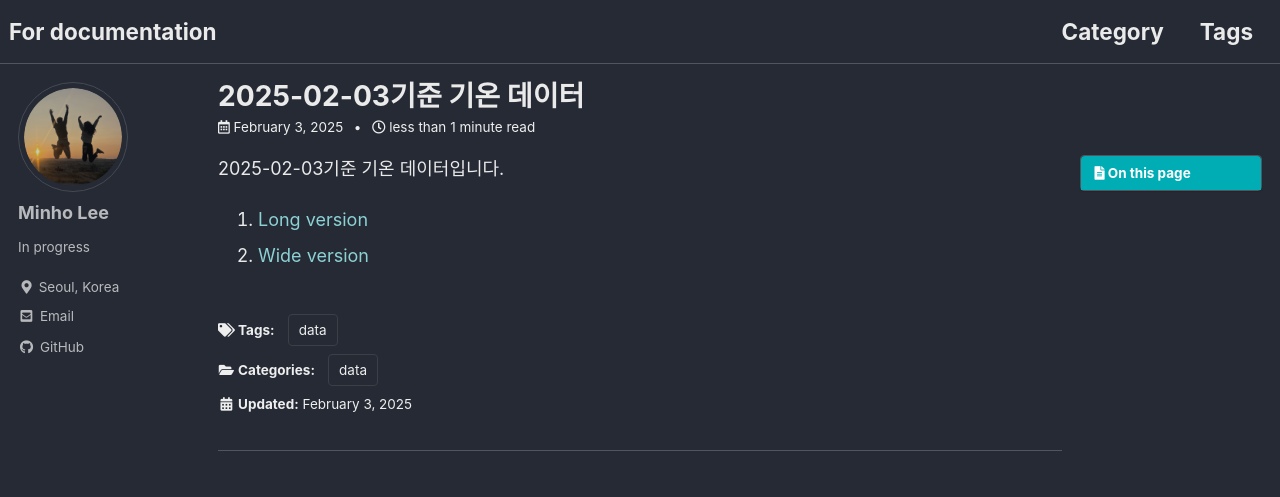
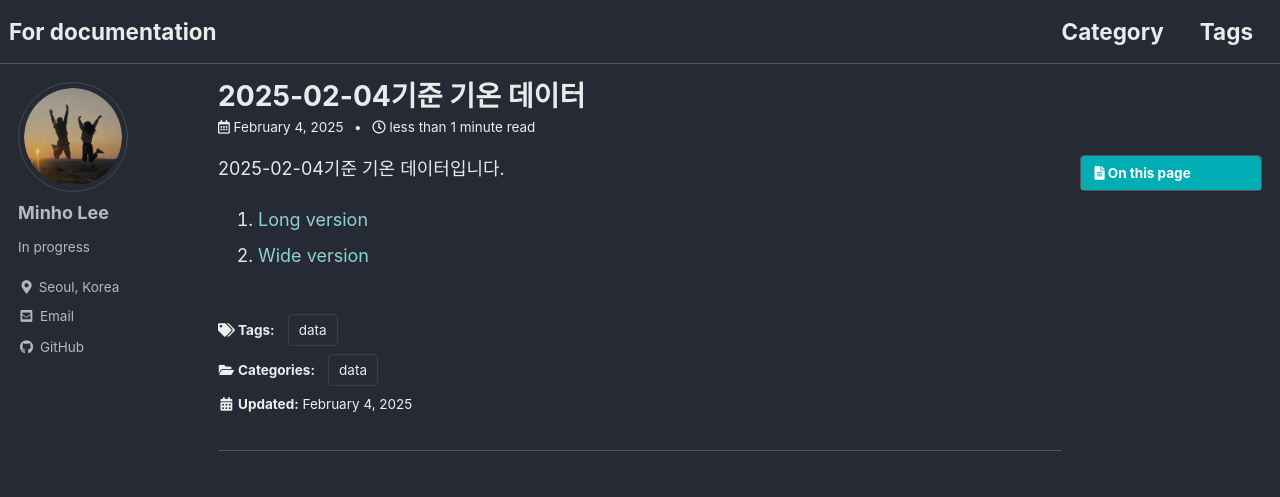
Before and after one commit to Inundata/Inundata.github.io, a Jekyll site: the page built from _posts/upload-data/2025-02-04-temp.md, in a window 1280 px wide and 1390 px high. Shown: the top 497 px of the window. Built offline with Jekyll 4.4.1, drawn with Linux system fonts in a browser that asks for light colours; cached includes are drawn as plain includes; comment, search, counter and statistics services are not loaded.

Commit message:
자동 업데이트: 2025-02-04  6:58:31.09

```diff
--- a/_posts/upload-data/2025-02-03-temp.md
+++ b/_posts/upload-data/2025-02-04-temp.md
@@ -1,5 +1,5 @@
 ---
-    title:  "2025-02-03기준 기온 데이터"
+    title:  "2025-02-04기준 기온 데이터"
     show_date: true
     comments: true
     layout: single
@@ -13,7 +13,7 @@
 
 
 
-2025-02-03기준 기온 데이터입니다.
+2025-02-04기준 기온 데이터입니다.
 
 1. [Long version](https://github.com/Inundata/Inundata.github.io/releases/download/v1.0/temperature_250203.xlsx)
 2. [Wide version](https://github.com/Inundata/Inundata.github.io/releases/download/v1.0/temperature_wide_250203.xlsx)
```
Also changed, not shown: 4 other files.
